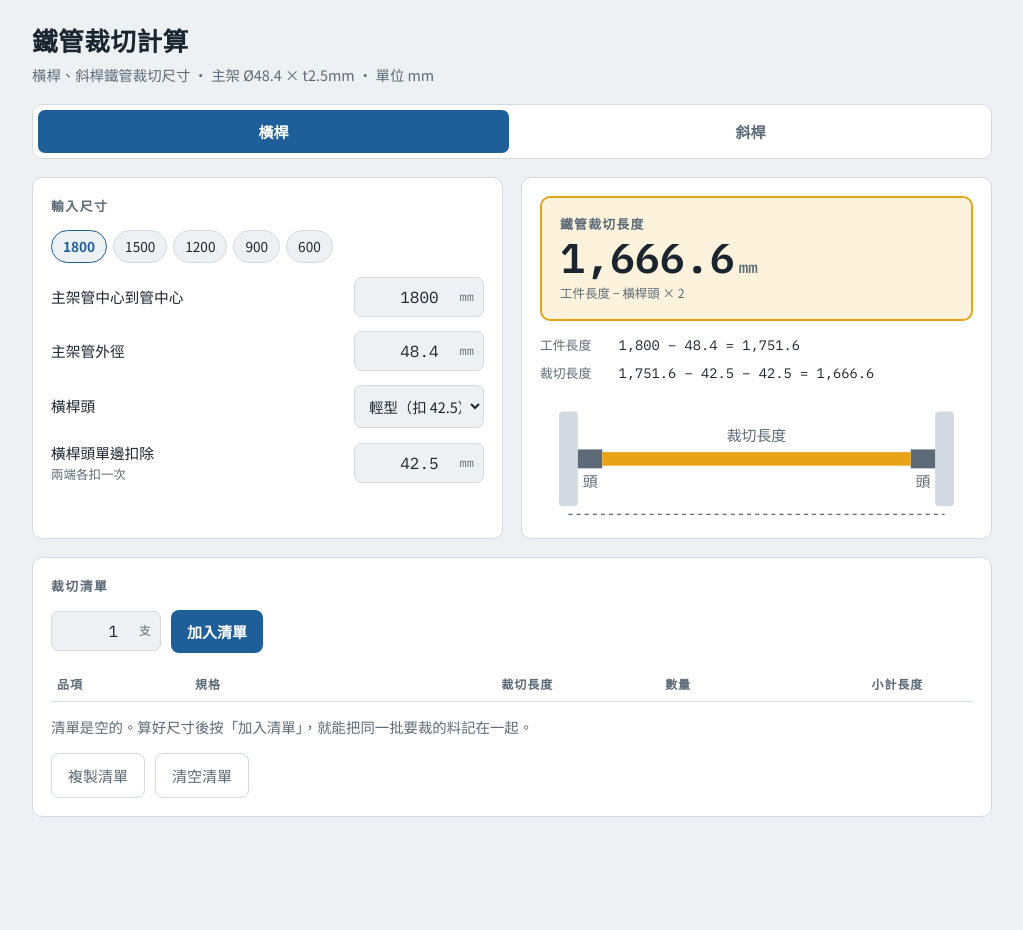
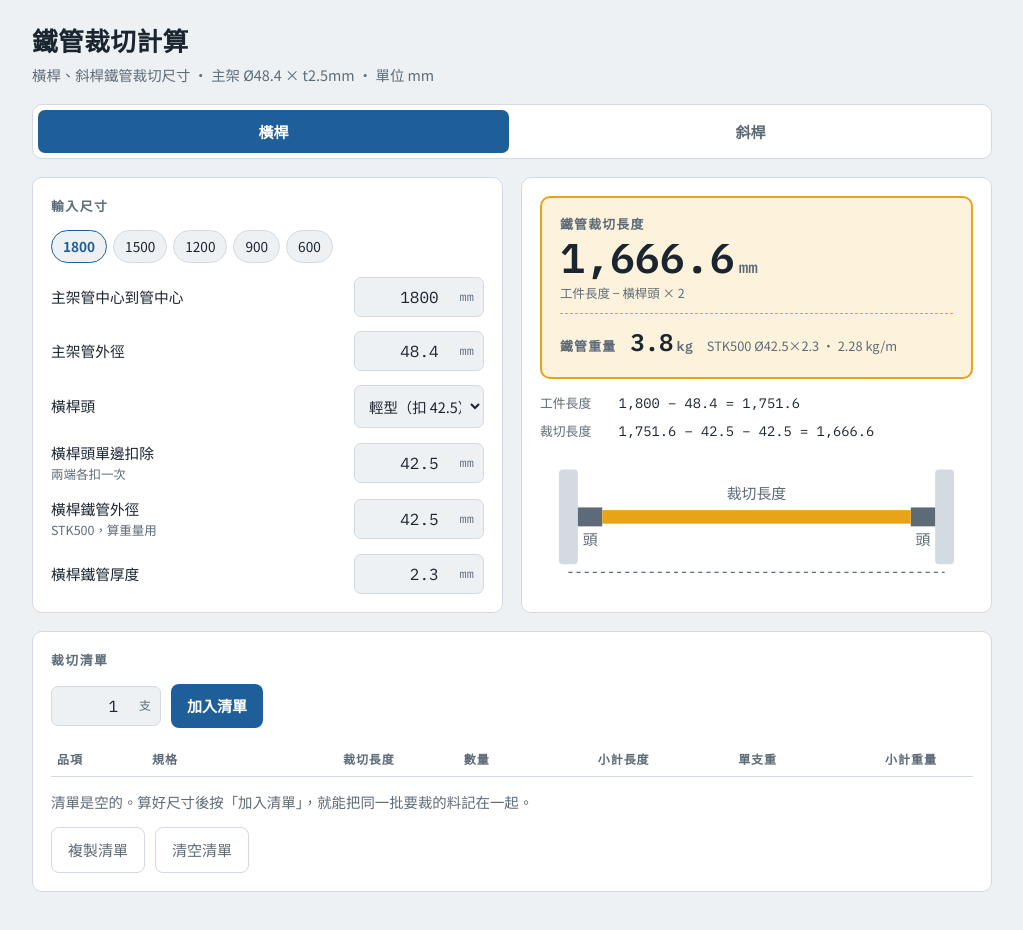
Before and after one commit to k4h7nmt6z4-prog/aa123, a plain HTML site: page index.html in a window 1280 px wide. Shown: the whole page, without its empty margins (128-1151 px from the left). Before the commit the page ends 857 px from the top, so only its background shows below. Drawn offline with Linux system fonts and the light colour scheme.

Commit message:
裁切長度框內加入 STK500 鐵管重量，裁切清單加總重量
Co-Authored-By: Claude Opus 5.5 <noreply@anthropic.com>
Claude-Session: https://claude.ai/code/session_016oaFxea4L7H8JVkVCWgPpg

```diff
--- a/index.html
+++ b/index.html
@@ -60,6 +60,10 @@ header p{margin:4px 0 0;color:var(--muted);font-size:.9rem}
 .result .lbl{font-size:.8rem;letter-spacing:.1em;color:var(--muted);font-weight:700}
 .result .big{font-family:var(--f-num);font-size:2.6rem;font-weight:600;line-height:1.15;font-variant-numeric:tabular-nums}
 .result .big small{font-size:1rem;color:var(--muted);margin-left:4px}
+.result .wt{display:flex;flex-wrap:wrap;align-items:baseline;gap:4px 14px;margin-top:10px;padding-top:10px;border-top:1px dashed var(--mark)}
+.result .wt .kg{font-family:var(--f-num);font-size:1.5rem;font-weight:600;font-variant-numeric:tabular-nums}
+.result .wt .kg small{font-size:.85rem;color:var(--muted);margin-left:3px}
+.result .wt .meta{font-size:.8rem;color:var(--muted)}
 .result .note{font-size:.78rem;color:var(--muted);margin-top:2px}
 .steps{font-family:var(--f-num);font-size:.86rem;font-variant-numeric:tabular-nums;margin:0;padding:0;list-style:none;display:flex;flex-direction:column;gap:6px}
 .steps li{display:grid;grid-template-columns:auto 1fr;gap:8px;overflow-wrap:anywhere}
@@ -108,9 +112,11 @@ td.x button{border:0;background:transparent;color:var(--muted);cursor:pointer;fo
         <option value="50">重型（扣 50）</option>
         <option value="custom">自訂</option></select></div></div>
       <div class="field"><label for="h-head">橫桿頭單邊扣除<small>兩端各扣一次</small></label><div class="inp"><input id="h-head" type="number" inputmode="decimal" step="any" value="42.5"><span>mm</span></div></div>
+      <div class="field"><label for="h-pd">橫桿鐵管外徑<small>STK500，算重量用</small></label><div class="inp"><input id="h-pd" type="number" inputmode="decimal" step="any" value="42.5"><span>mm</span></div></div>
+      <div class="field"><label for="h-pt">橫桿鐵管厚度</label><div class="inp"><input id="h-pt" type="number" inputmode="decimal" step="any" value="2.3"><span>mm</span></div></div>
     </div>
     <div class="panel">
-      <div class="result"><div class="lbl">鐵管裁切長度</div><div class="big" id="h-out">—</div><div class="note">工件長度 − 橫桿頭 × 2</div></div>
+      <div class="result"><div class="lbl">鐵管裁切長度</div><div class="big" id="h-out">—</div><div class="note">工件長度 − 橫桿頭 × 2</div><div class="wt"><span class="lbl">鐵管重量</span><span class="kg" id="h-kg">—</span><span class="meta" id="h-kgm"></span></div></div>
       <ol class="steps" id="h-steps"></ol>
       <svg class="dia" viewBox="0 0 320 90" aria-hidden="true">
         <rect x="14" y="10" width="14" height="70" rx="3" fill="var(--line)"/><rect x="292" y="10" width="14" height="70" rx="3" fill="var(--line)"/>
@@ -135,9 +141,11 @@ td.x button{border:0;background:transparent;color:var(--muted);cursor:pointer;fo
       <div class="field"><label for="d-v">垂直距離</label><div class="inp"><input id="d-v" type="number" inputmode="decimal" step="any" value="1500"><span>mm</span></div></div>
       <div class="field"><label for="d-off">管中心到斜桿頭鉚釘孔<small>單邊</small></label><div class="inp"><input id="d-off" type="number" inputmode="decimal" step="any" value="82"><span>mm</span></div></div>
       <div class="field"><label for="d-end">鉚釘孔到管端加長<small>單邊</small></label><div class="inp"><input id="d-end" type="number" inputmode="decimal" step="any" value="25"><span>mm</span></div></div>
+      <div class="field"><label for="d-pd">斜桿鐵管外徑<small>STK500，算重量用</small></label><div class="inp"><input id="d-pd" type="number" inputmode="decimal" step="any" value="42.7"><span>mm</span></div></div>
+      <div class="field"><label for="d-pt">斜桿鐵管厚度</label><div class="inp"><input id="d-pt" type="number" inputmode="decimal" step="any" value="2.3"><span>mm</span></div></div>
     </div>
     <div class="panel">
-      <div class="result"><div class="lbl">鐵管裁切長度</div><div class="big" id="d-out">—</div></div>
+      <div class="result"><div class="lbl">鐵管裁切長度</div><div class="big" id="d-out">—</div><div class="wt"><span class="lbl">鐵管重量</span><span class="kg" id="d-kg">—</span><span class="meta" id="d-kgm"></span></div></div>
       <ol class="steps" id="d-steps"></ol>
       <svg class="dia" viewBox="0 0 320 150" aria-hidden="true">
         <rect x="14" y="8" width="12" height="134" rx="3" fill="var(--line)"/><rect x="294" y="8" width="12" height="134" rx="3" fill="var(--line)"/>
@@ -160,7 +168,7 @@ td.x button{border:0;background:transparent;color:var(--muted);cursor:pointer;fo
       <span class="toast" id="toast" aria-live="polite"></span>
     </div>
     <div class="tablewrap"><table>
-      <thead><tr><th>品項</th><th>規格</th><th style="text-align:right">裁切長度</th><th style="text-align:right">數量</th><th style="text-align:right">小計長度</th><th></th></tr></thead>
+      <thead><tr><th>品項</th><th>規格</th><th style="text-align:right">裁切長度</th><th style="text-align:right">數量</th><th style="text-align:right">小計長度</th><th style="text-align:right">單支重</th><th style="text-align:right">小計重量</th><th></th></tr></thead>
       <tbody id="list"></tbody>
       <tfoot id="foot"></tfoot>
     </table></div>
@@ -174,6 +182,14 @@ const $=id=>document.getElementById(id);
 const num=id=>parseFloat($(id).value);
 const f=(n,d=1)=>Number.isFinite(n)?(Math.round(n*10**d)/10**d).toLocaleString('en-US',{minimumFractionDigits:0,maximumFractionDigits:d}):'—';
 let mode='h', current=null;
+// STK500 碳鋼，密度 7.85 g/cm³：每米重 kg/m = (外徑 − 厚度) × 厚度 × 0.024661
+const kgPerM=(d,t)=>(d-t)*t*Math.PI*7.85/1000;
+function showKg(pre,lenmm,d,t){
+  const km=kgPerM(d,t), kg=km*lenmm/1000, ok=Number.isFinite(kg)&&kg>0&&t<d/2;
+  $(pre+'-kg').innerHTML=ok?`${f(kg,2)}<small>kg</small>`:'—';
+  $(pre+'-kgm').textContent=ok?`STK500 Ø${f(d)}×${f(t)} · ${f(km,3)} kg/m`:'請確認外徑與厚度';
+  return ok?kg:null;
+}
 
 function calcH(){
   const c=num('h-c'),od=num('h-od'),hd=num('h-head');
@@ -184,7 +200,8 @@ function calcH(){
   $('h-steps').innerHTML=`
    <li><b>工件長度</b><span>${f(c)} − ${f(od)} = ${f(clear)}</span></li>
    <li><b>裁切長度</b><span>${f(clear)} − ${f(hd)} − ${f(hd)} = ${f(cut)}</span></li>`;
-  current=Number.isFinite(cut)&&cut>0?{kind:'橫桿',spec:`中心距 ${f(c)} · 工件長 ${f(clear)} · ${typeName}頭 ${f(hd)}`,len:cut}:null;
+  const pd=num('h-pd'),pt=num('h-pt'),kg=Number.isFinite(cut)&&cut>0?showKg('h',cut,pd,pt):showKg('h',NaN,pd,pt);
+  current=Number.isFinite(cut)&&cut>0?{kind:'橫桿',spec:`中心距 ${f(c)} · 工件長 ${f(clear)} · ${typeName}頭 ${f(hd)} · Ø${f(pd)}×${f(pt)}`,len:cut,kg}:null;
 }
 function calcD(){
   const w=num('d-w'),v=num('d-v'),off=num('d-off'),end=num('d-end');
@@ -194,7 +211,8 @@ function calcD(){
    <li><b>水平鉚釘距</b><span>${f(w)} − ${f(off)} − ${f(off)} = ${f(a)}</span></li>
    <li><b>斜邊</b><span>√(${f(a)}² + ${f(v)}²) = √${f(a*a+v*v,0)} = ${f(hyp,2)}</span></li>
    <li><b>加管端</b><span>${f(hyp,2)} + ${f(end)} + ${f(end)} = ${f(cut)}</span></li>`;
-  current=Number.isFinite(cut)&&a>0?{kind:'斜桿',spec:`${f(w)} × ${f(v)}`,len:cut}:null;
+  const pd=num('d-pd'),pt=num('d-pt'),kg=Number.isFinite(cut)&&a>0?showKg('d',cut,pd,pt):showKg('d',NaN,pd,pt);
+  current=Number.isFinite(cut)&&a>0?{kind:'斜桿',spec:`${f(w)} × ${f(v)} · Ø${f(pd)}×${f(pt)}`,len:cut,kg}:null;
 }
 function calc(){mode==='h'?calcH():calcD();markPresets()}
 function markPresets(){
@@ -210,7 +228,7 @@ function setMode(m){
 }
 document.querySelectorAll('.tabs button').forEach(b=>b.onclick=()=>setMode(b.dataset.mode));
 document.querySelectorAll('input').forEach(i=>i.addEventListener('input',calc));
-$('h-type').onchange=()=>{const v=$('h-type').value;if(v!=='custom')$('h-head').value=v;calc()};
+$('h-type').onchange=()=>{const v=$('h-type').value;if(v!=='custom'){$('h-head').value=v;$('h-pd').value=v==='50'?'48.4':'42.5';$('h-pt').value='2.3'}calc()};
 $('h-head').addEventListener('input',()=>{const v=$('h-head').value;$('h-type').value=(v==='42.5'||v==='50')?v:'custom'});
 document.querySelectorAll('#h-presets button').forEach(b=>b.onclick=()=>{$('h-c').value=b.dataset.c;calc()});
 document.querySelectorAll('#d-presets button').forEach(b=>b.onclick=()=>{$('d-w').value=b.dataset.w;$('d-v').value=b.dataset.v;calc()});
@@ -220,9 +238,9 @@ let list=[];
 try{list=JSON.parse(localStorage.getItem('pc-list')||'[]')}catch(e){list=[]}
 function save(){try{localStorage.setItem('pc-list',JSON.stringify(list))}catch(e){}}
 function render(){
-  $('list').innerHTML=list.map((r,i)=>`<tr><td>${r.kind}</td><td>${r.spec}</td><td class="n">${f(r.len)}</td><td class="n">${r.qty}</td><td class="n">${f(r.len*r.qty)}</td><td class="x"><button aria-label="刪除" data-i="${i}">✕</button></td></tr>`).join('');
-  const total=list.reduce((s,r)=>s+r.len*r.qty,0), pcs=list.reduce((s,r)=>s+r.qty,0);
-  $('foot').innerHTML=list.length?`<tr><th colspan="3">合計</th><td class="n"><b>${pcs}</b></td><td class="n"><b>${f(total)}</b></td><td></td></tr>`:'';
+  $('list').innerHTML=list.map((r,i)=>`<tr><td>${r.kind}</td><td>${r.spec}</td><td class="n">${f(r.len)}</td><td class="n">${r.qty}</td><td class="n">${f(r.len*r.qty)}</td><td class="n">${r.kg?f(r.kg,2)+' kg':'—'}</td><td class="n">${r.kg?f(r.kg*r.qty,2)+' kg':'—'}</td><td class="x"><button aria-label="刪除" data-i="${i}">✕</button></td></tr>`).join('');
+  const tkg=list.reduce((s,r)=>s+(r.kg||0)*r.qty,0), total=list.reduce((s,r)=>s+r.len*r.qty,0), pcs=list.reduce((s,r)=>s+r.qty,0);
+  $('foot').innerHTML=list.length?`<tr><th colspan="3">合計</th><td class="n"><b>${pcs}</b></td><td class="n"><b>${f(total)}</b></td><td></td><td class="n"><b>${f(tkg,2)} kg</b></td><td></td></tr>`:'';
   $('empty').hidden=list.length>0;
   $('list').querySelectorAll('button').forEach(b=>b.onclick=()=>{list.splice(+b.dataset.i,1);save();render()});
 }
@@ -240,7 +258,7 @@ $('clear').onclick=()=>{
 };
 $('copy').onclick=async()=>{
   if(!list.length){flash('清單是空的');return}
-  const txt=list.map(r=>`${r.kind}\t${r.spec}\t${f(r.len)} mm\t× ${r.qty}`).join('\n');
+  const txt=list.map(r=>`${r.kind}\t${r.spec}\t${f(r.len)} mm\t× ${r.qty}${r.kg?`\t${f(r.kg*r.qty,2)} kg`:''}`).join('\n');
   try{await navigator.clipboard.writeText(txt);flash('已複製')}catch(e){flash('無法複製，請手動選取表格')}
 };
 
--- a/sw.js
+++ b/sw.js
@@ -1,5 +1,5 @@
 // 鐵管裁切計算 — service worker：離線可用
-const CACHE = 'pipe-cut-v3';
+const CACHE = 'pipe-cut-v4';
 const CORE = ['./', './index.html', './manifest.webmanifest',
   './icons/icon-192.png', './icons/icon-512.png', './icons/maskable-512.png', './icons/apple-touch-icon.png'];
 
```
Also changed, not shown: 1 other file.
